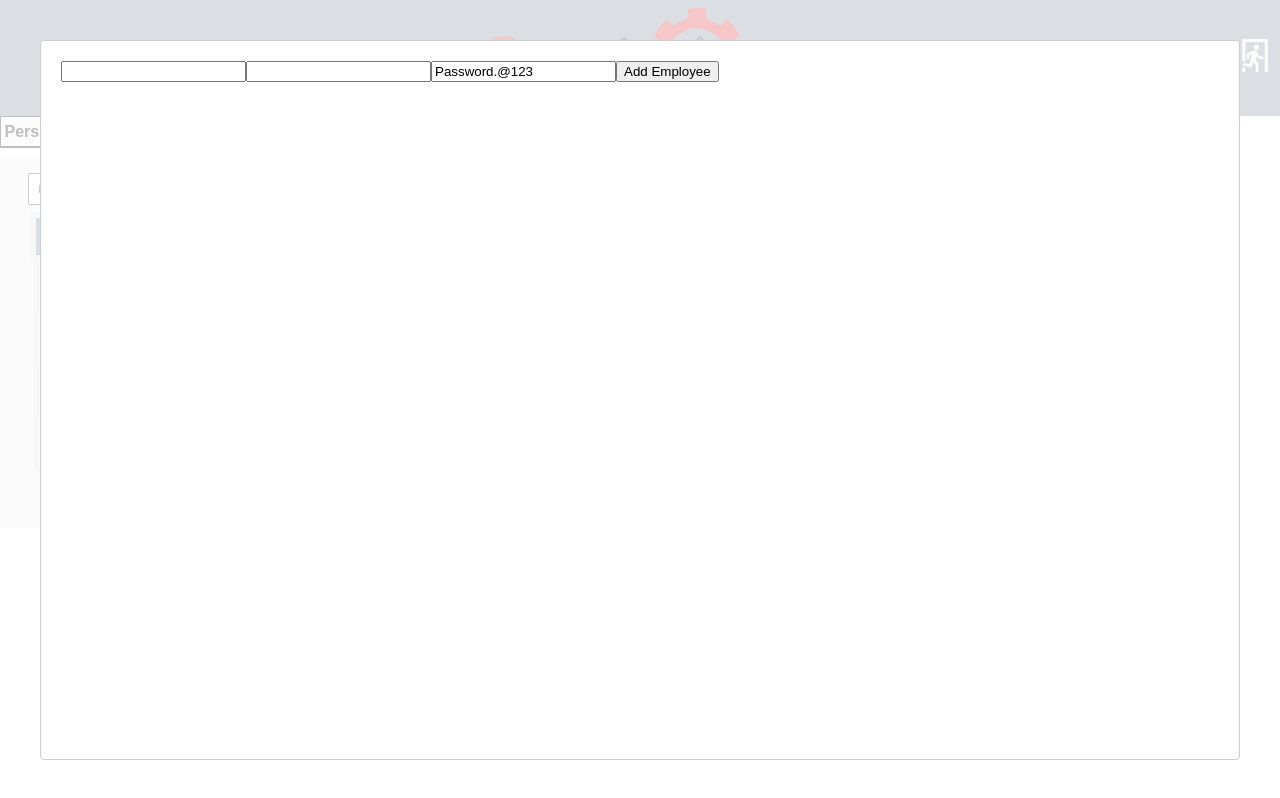
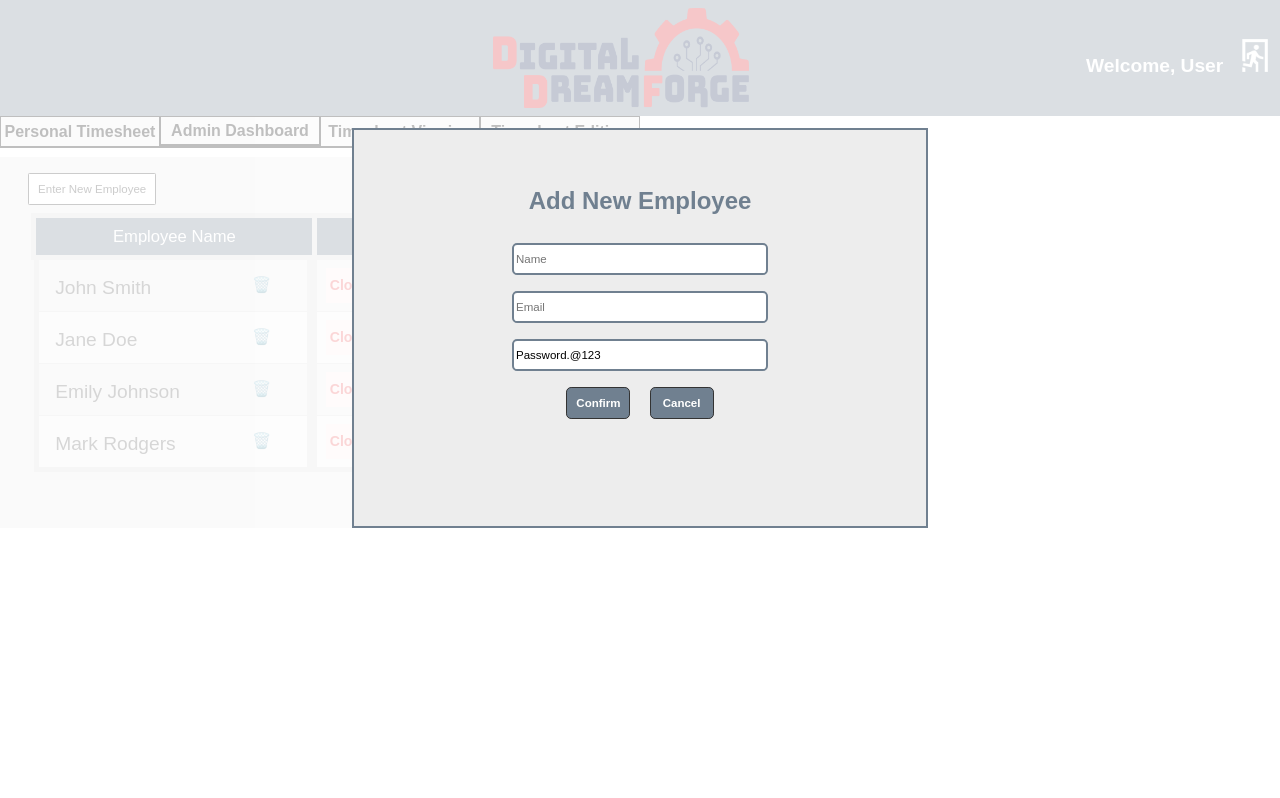
Before and after one commit to IKs2002/Tick-Tock-Tech, a React (Create React App) app: page /DefaultPage in a window 1280 px wide. Both pictures are taken after a click on the button "Enter New Employee". Built offline with nearby package versions, Linux system fonts and the light colour scheme.

Commit message:
Form to add employees has been created

```diff
--- a/src/Componets/AddEmployeeForm.css
+++ b/src/Componets/AddEmployeeForm.css
@@ -1,3 +1,19 @@
+.modal {
+  width: 45%;
+  height: 50%;
+  background-color: #ededed;
+  margin-left: auto;
+  margin-right: auto;
+  margin-top: 10%;
+  border: 0.2vw solid #708090;
+}
+
+.EmployeeFormTitle {
+  margin-top: 10%;
+  color: #708090;
+}
+
+/* This is the button that opens the modal */
 .AdminDashboard_EnterNewEmployee {
   width: 10vw;
   height: 4vh;
@@ -10,3 +26,56 @@
   border-radius: 0.1vw;
   color: #333;
 }
+
+.employee-form {
+  display: flex;
+  flex-direction: column;
+  align-items: center;
+}
+
+.employee-form-field {
+  width: 20vw;
+  height: 4vh;
+  margin-bottom: 1vh;
+  margin-top: 1vh;
+  font-size: 0.9vw;
+  border: 0.2vw solid #708090;
+  border-radius: 0.4vw;
+  background-color: #FFFFFF;
+}
+
+.form-buttons {
+  display: flex;
+  justify-content: center;
+}
+
+.CancelButton {
+  width: 5vw;
+  height: 4vh;
+  margin-bottom: 1vh;
+  margin-top: 1vh;
+  font-size: 0.9vw;
+  background-color: #708090;
+  border: 0.1vw solid #333;
+  border-radius: 0.1vw;
+  color: #FFFFFF;
+  font-weight: bold;
+  border-radius: 0.4vw;
+}
+
+.ConfirmButton {
+  width: 5vw;
+  height: 4vh;
+  margin-bottom: 1vh;
+  margin-right: 1.5vw;
+  margin-top: 1vh;
+  font-size: 0.9vw;
+  background-color: #708090;
+  border: 0.1vw solid #333;
+  border-radius: 0.1vw;
+  color: #FFFFFF;
+  font-weight: bold;
+  border-radius: 0.4vw;
+}
+
+/*Created and last edited by Seif Ikbarieh on 2/25/2024.*/
--- a/src/Componets/AddEmployeeForm.js
+++ b/src/Componets/AddEmployeeForm.js
@@ -19,6 +19,7 @@ const AddEmployeeForm = ({ addEmployee, initialName }) => {
     e.preventDefault();
     addEmployee(form);
     setForm({ name: "", email: "", password: "Password.@123" });
+    setModalIsOpen(false);
   };
 
   return (
@@ -29,27 +30,53 @@ const AddEmployeeForm = ({ addEmployee, initialName }) => {
       >
         Enter New Employee
       </button>
-      <Modal isOpen={modalIsOpen} onRequestClose={() => setModalIsOpen(false)}>
-        <form onSubmit={handleSubmit}>
+      <Modal
+        isOpen={modalIsOpen}
+        onRequestClose={() => setModalIsOpen(false)}
+        className="modal"
+      >
+        <form onSubmit={handleSubmit} className="employee-form">
+          <h2 className="EmployeeFormTitle">Add New Employee</h2>
           <input
             type="text"
             name="name"
+            placeholder="Name"
             value={form.name}
             onChange={handleInputChange}
+            required
+            className="employee-form-field"
           />
           <input
             type="email"
             name="email"
+            placeholder="Email"
             value={form.email}
+            required
             onChange={handleInputChange}
+
+            className="employee-form-field"
           />
           <input
             type={form.password ? "text" : "password"}
             name="password"
+            placeholder="Password"
             value={form.password}
+            required
             onChange={handleInputChange}
+            className="employee-form-field"
           />
-          <button type="submit">Add Employee</button>
+          <div className="form-buttons">
+            <button type="submit" className="ConfirmButton">
+              Confirm
+            </button>
+            <button
+              type="button"
+              onClick={() => setModalIsOpen(false)}
+              className="CancelButton"
+            >
+              Cancel
+            </button>
+          </div>
         </form>
       </Modal>
     </div>
@@ -57,3 +84,5 @@ const AddEmployeeForm = ({ addEmployee, initialName }) => {
 };
 
 export default AddEmployeeForm;
+
+//Created and last edited by Seif Ikbarieh on 2/25/2024.
--- a/src/Componets/AdminTable.js
+++ b/src/Componets/AdminTable.js
@@ -181,12 +181,12 @@ const AdminTable = () => {
   };
 
   // Add new employees
-  const addEmployee = () => {
+  const addEmployee = (newEmployee) => {
     setEmployees((prevEmployees) => [
       ...prevEmployees,
       {
         id: prevEmployees.length + 1,
-        name: "",
+        name: newEmployee.name,
         status: "Clocked Out",
         locked: false,
       },
```
Lines whose indentation alone changed are shown as unchanged.
